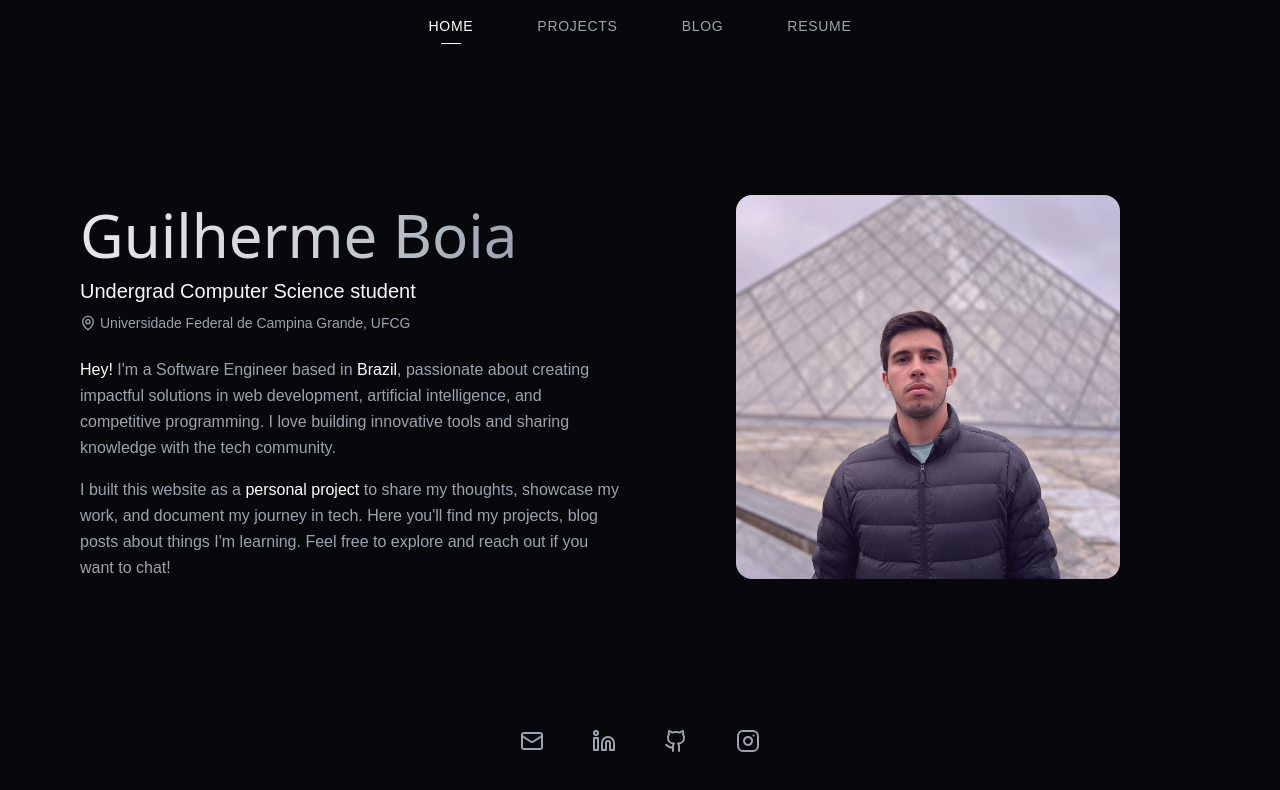
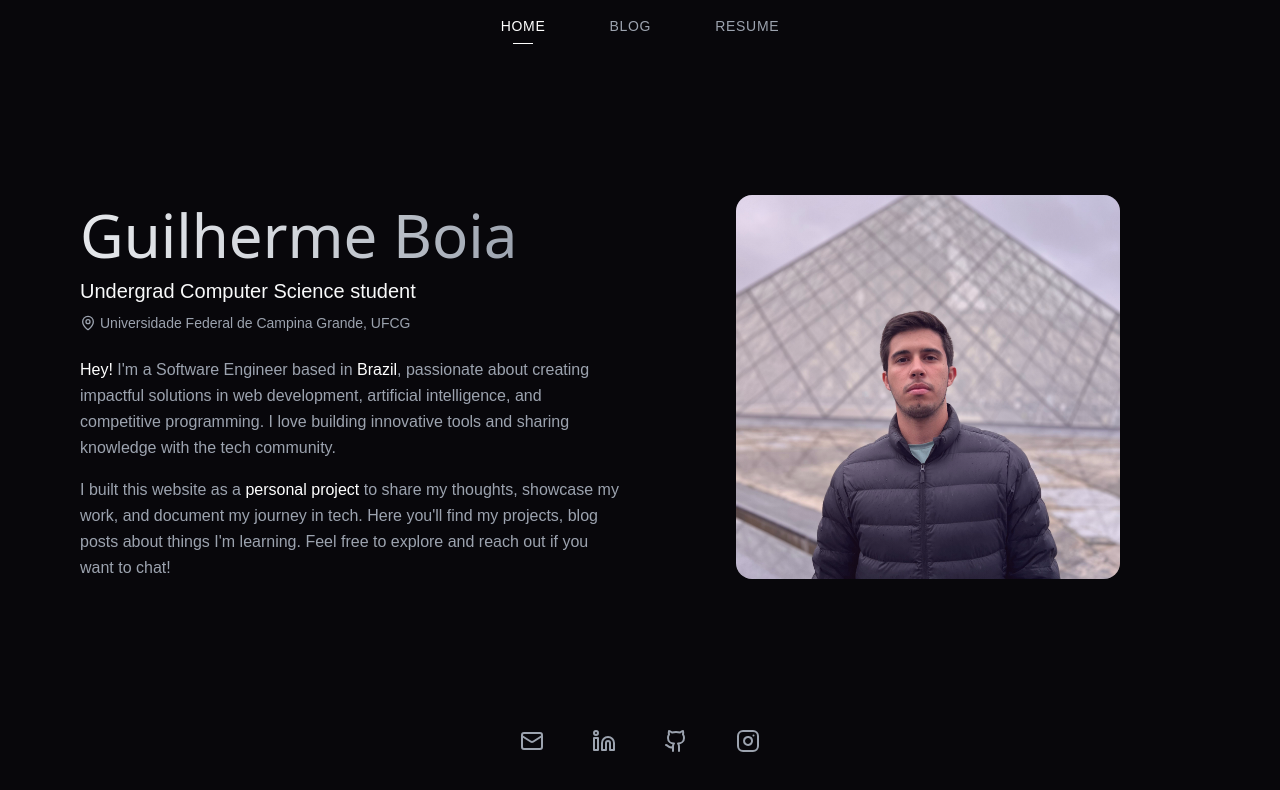
Before and after one commit to GuilhermeBoia/guilhermeboia.com, a Next.js app: page / in a window 1280 px wide. Shown: the top 790 px of the page. Built offline with nearby package versions, Linux system fonts and the light colour scheme.

Commit message:
fix: remove rota de projetos e referência no componente NavBar

```diff
--- a/components/NavBar.tsx
+++ b/components/NavBar.tsx
@@ -56,7 +56,6 @@ const NavBar = () => {
 
   const navItems: NavItem[] = [
     { name: "Home", path: "/" },
-    { name: "Projects", path: "/projects" },
     { name: "Blog", path: "/blog" },
     {
       name: "Resume",
```
Also changed, not shown: app/_projects/page.tsx (renamed from app/projects/page.tsx).
